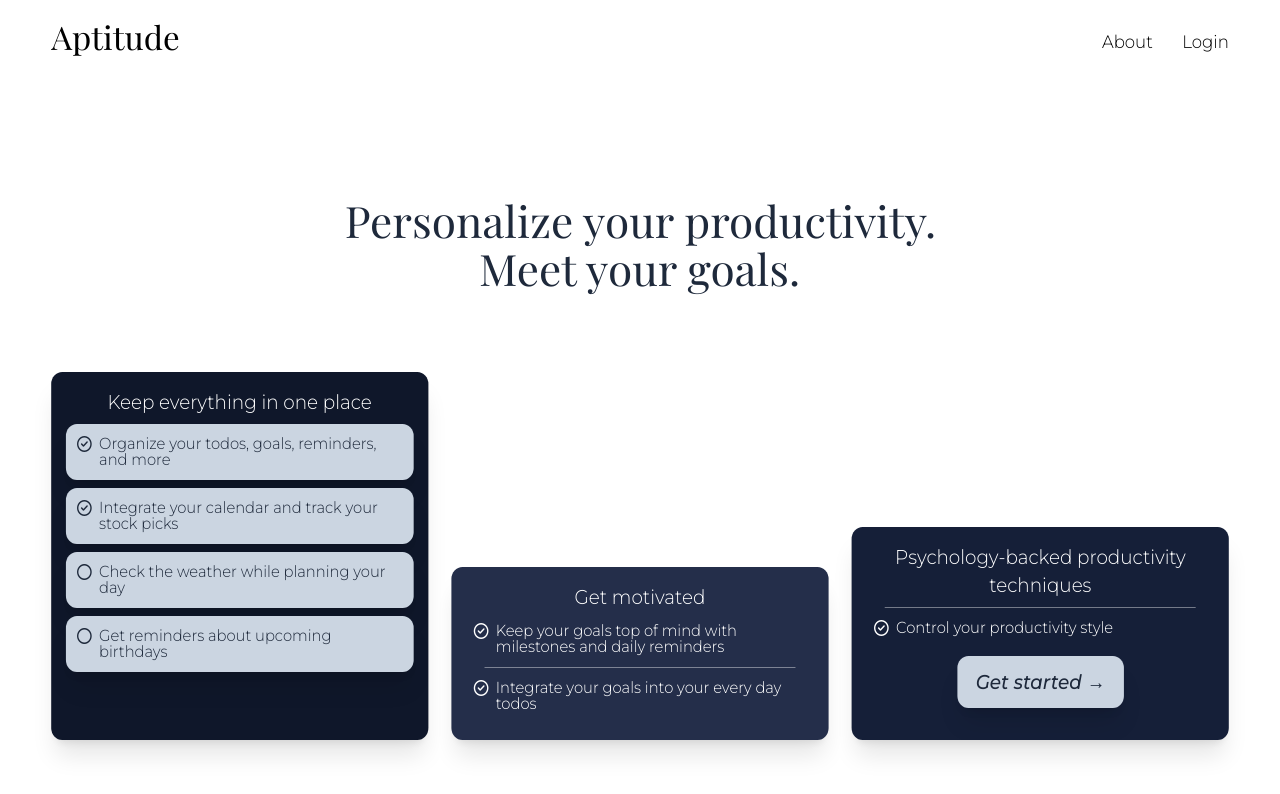
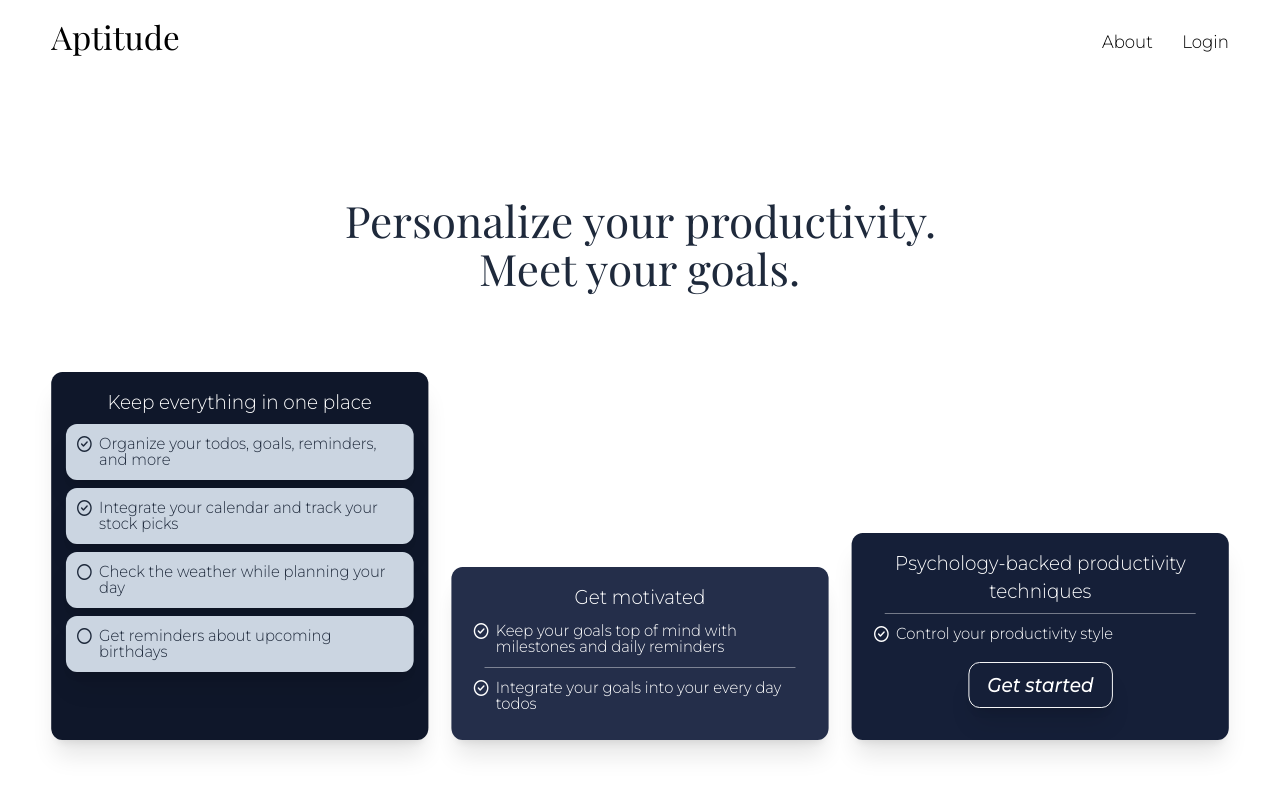
Before and after one commit to gcbel/aptitude, a React (Vite) app in the folder client/: page / in a window 1280 px wide. Shown: the top 794 px of the page. Built offline with nearby package versions, Linux system fonts and the light colour scheme; a web font is replaced by a local one; what ldrs would draw is missing.

Commit message:
feat: improve get started button on home page

```diff
--- a/client/src/pages/Home.jsx
+++ b/client/src/pages/Home.jsx
@@ -142,9 +142,9 @@ export default function Home() {
           <div className="button-outer pb-2">
             <Link
               to="/survey"
-              className={`${themes[theme].clear_bg} ${themes[theme].outer_text} button large-text`}
+              className={`${themes[theme].border} ${themes[theme].inner_text} outline-button large-text`}
             >
-              Get started <span className="font-bold not-italic"> →</span>
+              Get started
             </Link>
           </div>
         </div>
@@ -247,13 +247,13 @@ export default function Home() {
       <div id="additional-info">
         <Link
           to="/about"
-          className={`${themes[theme].clear_bg} ${themes[theme].outer_text} button subtitle`}
+          className={`${themes[theme].clear_bg} ${themes[theme].outer_text} border- outline-button subtitle`}
         >
           Learn more
         </Link>
         <Link
           to="/survey"
-          className={`${themes[theme].dark} ${themes[theme].inner_text} button subtitle`}
+          className={`border-${themes[theme].dark} ${themes[theme].outer_text} outline-button subtitle`}
         >
           Get started
         </Link>
--- a/client/src/styles/styles.css
+++ b/client/src/styles/styles.css
@@ -57,6 +57,10 @@
     @apply rounded-xl py-3 px-5 shadow-xl font-medium italic;
   }
 
+  .outline-button {
+    @apply rounded-xl py-2 px-5 shadow-xl font-medium italic border;
+  }
+
   .min-width {
     min-width: 250px;
   }
--- a/client/src/utils/themes.js
+++ b/client/src/utils/themes.js
@@ -8,7 +8,7 @@ export const themes = [
     medium: "bg-[#F2D7CA]",
     light: "bg-[#F5EEE6]",
     clear_bg: "bg-[#fcfaf7]",
-    border: "border-[#F2D7CA]",
+    border: "border-[#0a0701]",
     hourglass: "#F2D7CA",
   },
   {
@@ -32,7 +32,7 @@ export const themes = [
     medium: "bg-[#CBD3CA]",
     light: "bg-[#DEDEDE]",
     clear_bg: "bg-[#ebeff5]",
-    border: "border-[#B5C0CF]",
+    border: "border-[#02090a]",
     hourglass: "#B5C0CF",
   },
   {
@@ -56,7 +56,7 @@ export const themes = [
     medium: "bg-[#BED7DC]",
     light: "bg-[#c1d5d9]",
     clear_bg: "bg-[#f2f9fa]",
-    border: "border-[#B3C7CF]",
+    border: "border-[#02090a]",
     hourglass: "#B3C7CF",
   },
   {
@@ -68,7 +68,7 @@ export const themes = [
     medium: "bg-[#3e5d89]",
     light: "bg-[#465f82]",
     clear_bg: "bg-[#cad5e6]",
-    border: "border-[#3e5d89]",
+    border: "border-white",
     hourglass: "#243957",
   },
   {
@@ -80,7 +80,7 @@ export const themes = [
     medium: "bg-[#151f38]",
     light: "bg-[#242e4a]",
     clear_bg: "bg-slate-300",
-    border: "border-[#151f38]",
+    border: "border-white",
     hourglass: "#151f38",
   },
   {
@@ -92,7 +92,7 @@ export const themes = [
     medium: "bg-[#627e82]",
     light: "bg-[#708f91]",
     clear_bg: "bg-[#ced9db]",
-    border: "border-[#455d61]",
+    border: "border-white",
     hourglass: "#376343",
   },
   {
@@ -104,7 +104,7 @@ export const themes = [
     medium: "bg-[#5B8374]",
     light: "bg-[#87a89c]",
     clear_bg: "bg-[#e1f0ea]",
-    border: "border-[#193D3D]",
+    border: "border-white",
     hourglass: "#193D3D",
   },
   {
@@ -116,7 +116,7 @@ export const themes = [
     medium: "bg-[#3C3D37]",
     light: "bg-[#687564]",
     clear_bg: "bg-[#dcded5]",
-    border: "border-[#3C3D37]",
+    border: "border-white",
     hourglass: "#3C3D37",
   },
   {
@@ -128,7 +128,7 @@ export const themes = [
     medium: "bg-[#1c1919]",
     light: "bg-stone-800",
     clear_bg: "bg-stone-300",
-    border: "border-[#1c1919]",
+    border: "border-white",
     hourglass: "#1c1919",
   },
   {
@@ -140,7 +140,7 @@ export const themes = [
     medium: "bg-[#D2756B]",
     light: "bg-[#d18382]",
     clear_bg: "bg-[#f5ede9]",
-    border: "border-[#A75D5D]",
+    border: "border-[#f5ede9]",
     hourglass: "#A75D5D",
   },
   {
@@ -152,7 +152,7 @@ export const themes = [
     medium: "bg-[#F998B6]",
     light: "bg-[#F9C5D5]",
     clear_bg: "bg-[#ffedf2]",
-    border: "border-[#F1789F]",
+    border: "border-[#ffedf2]",
     hourglass: "#F1789F",
   },
   {
@@ -161,10 +161,10 @@ export const themes = [
     outer_text: "text-[#080114]",
     inner_text: "text-[#080114]",
     dark: "bg-[#ac94d6]",
-    medium: "bg-[#645BAA]",
+    medium: "bg-[#7f75c7]",
     light: "bg-[#BFACE0]",
     clear_bg: "bg-[#ece9f2]",
-    border: "border-[#645BAA]",
+    border: "border-[#ece9f2]",
     hourglass: "#645BAA",
   },
   {
```
